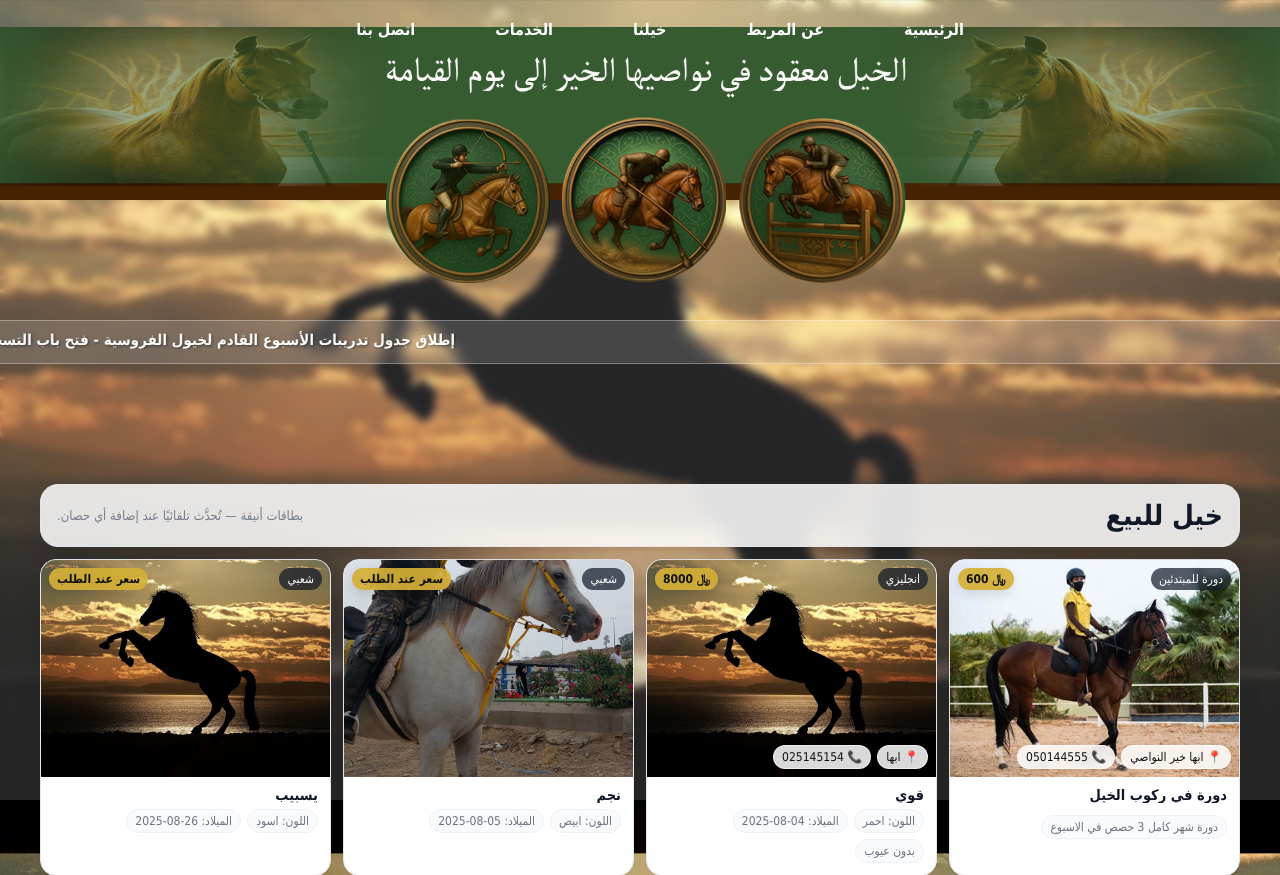
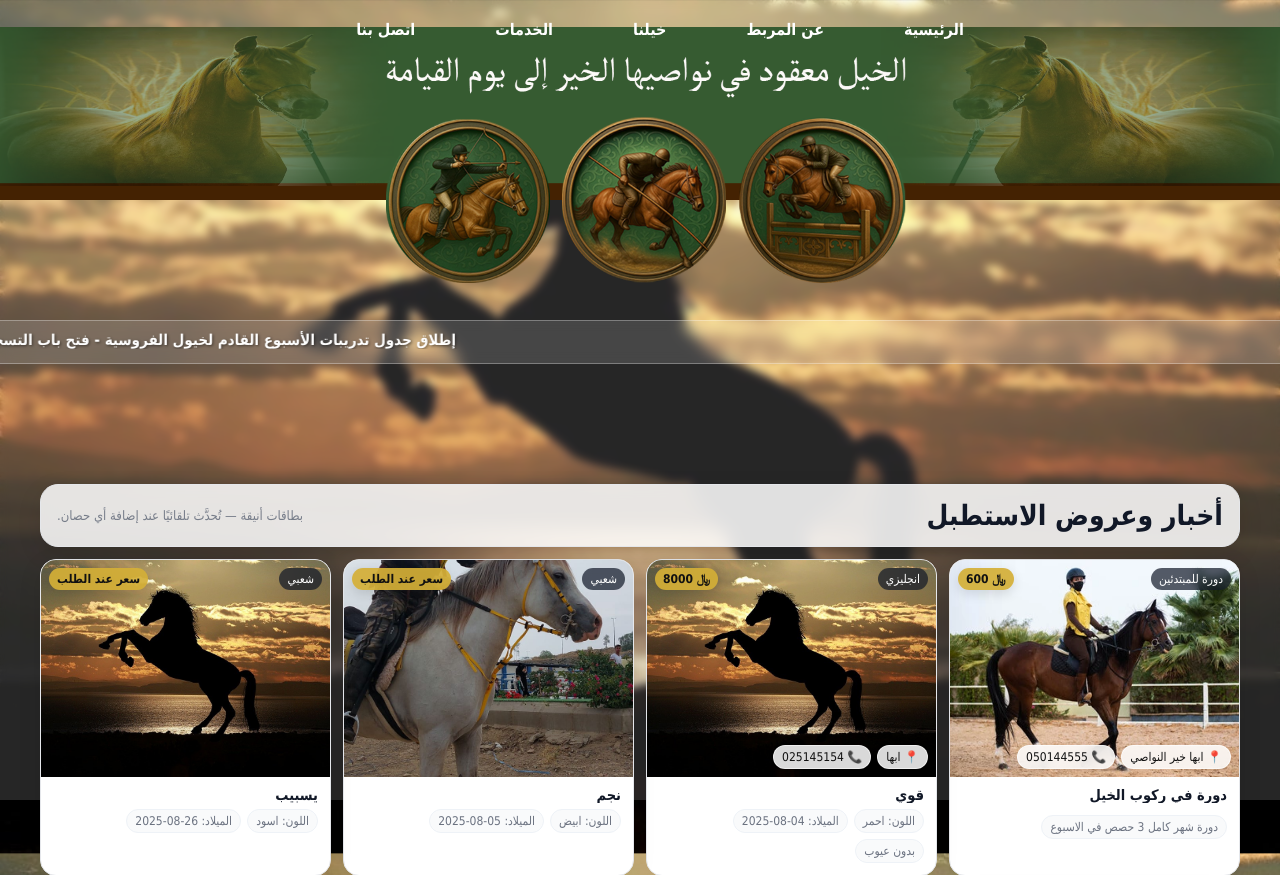
Before and after one commit to yasser-dev2024/kail2028, a Django app: page / in a window 1280 px wide. Shown: the top 875 px of the page. Run offline with Django 5.2, Linux system fonts and the light colour scheme; data comes from the database, SQL or seed files in the repository; both versions use the stored data as it was after the commit.

Commit message:
بعد تعديل عنوان عروض الاسطبل

```diff
--- a/templates/home.html
+++ b/templates/home.html
@@ -177,7 +177,7 @@
     <section class="stb-wrap" aria-labelledby="horses-title">
         <div class="stb-panel">
             <header class="stb-head">
-                <h3 id="horses-title" class="stb-title">خيل للبيع</h3>
+                <h3 id="horses-title" class="stb-title">أخبار وعروض الاستطبل</h3>
                 <p class="stb-sub">بطاقات أنيقة — تُحدَّث تلقائيًا عند إضافة أي حصان.</p>
             </header>
         </div>
```
Also changed, not shown: db.sqlite3, media/horses/photos/a-horse-training-and-taming-thumbnail-94446.webp (added).
